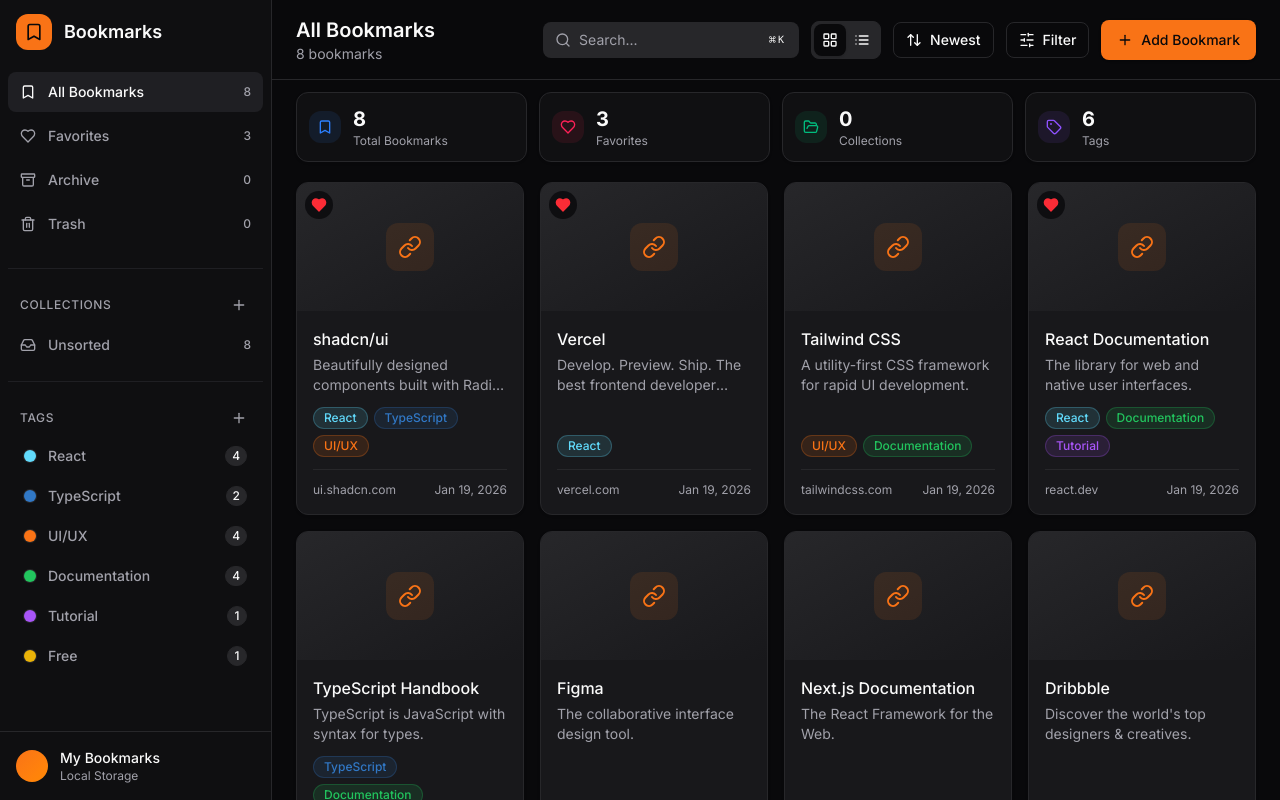
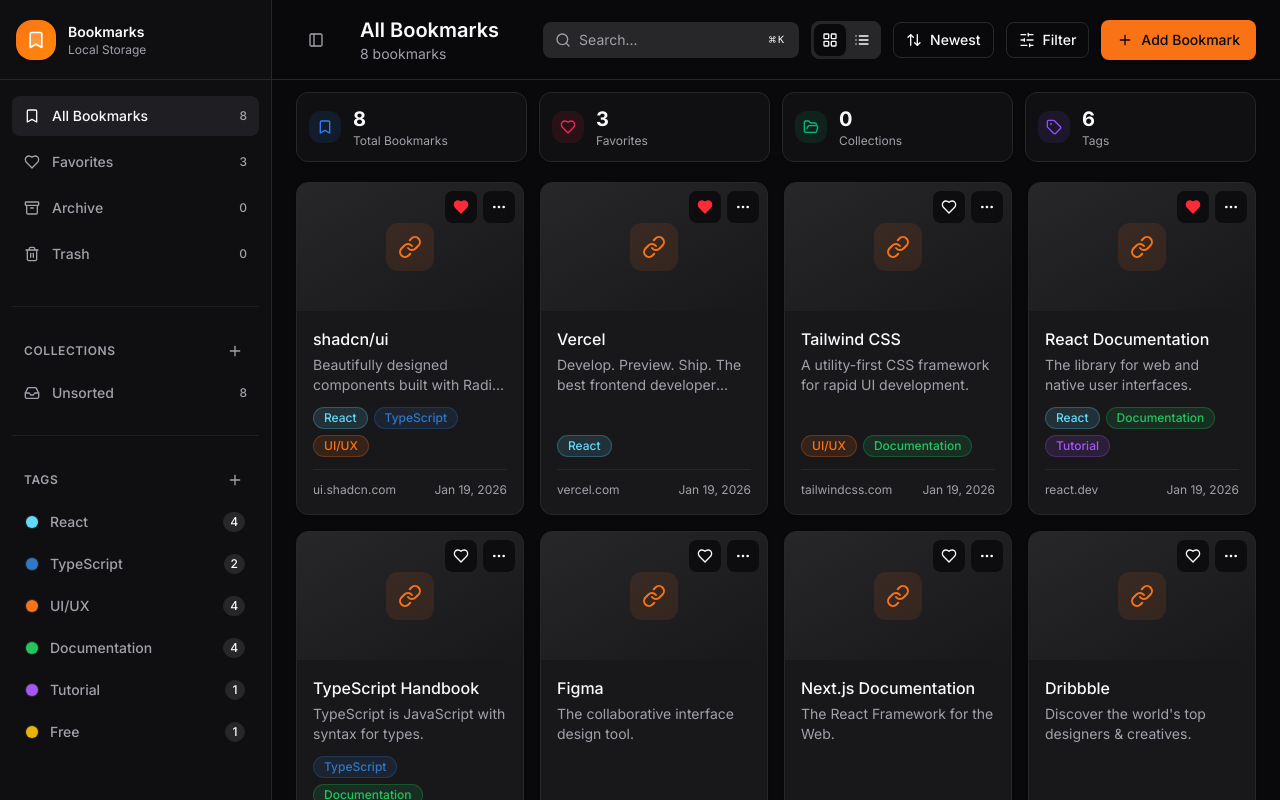
Before and after one commit to Akshad135/bookmarks, a React (Vite) app: page / in a window 1280 px wide. Built offline with nearby package versions, Linux system fonts and the light colour scheme.

Commit message:
added collapsible sidebar

```diff
--- a/src/App.tsx
+++ b/src/App.tsx
@@ -14,6 +14,7 @@
 function App() {
     const [isAddDialogOpen, setIsAddDialogOpen] = useState(false)
     const [editingBookmark, setEditingBookmark] = useState<Bookmark | null>(null)
+    const [isSidebarCollapsed, setIsSidebarCollapsed] = useState(false)
     const { viewMode } = useBookmarkStore()
 
     const handleAddBookmark = () => {
@@ -37,12 +38,16 @@
         <TooltipProvider delayDuration={300}>
             <div className="flex h-screen bg-background">
                 {/* Sidebar */}
-                <Sidebar />
+                <Sidebar isCollapsed={isSidebarCollapsed} />
 
                 {/* Main Content */}
                 <div className="flex flex-1 flex-col overflow-hidden">
                     {/* Header */}
-                    <Header onAddBookmark={handleAddBookmark} />
+                    <Header
+                        onAddBookmark={handleAddBookmark}
+                        isSidebarCollapsed={isSidebarCollapsed}
+                        onToggleSidebar={() => setIsSidebarCollapsed(!isSidebarCollapsed)}
+                    />
 
                     {/* Content */}
                     <ScrollArea className="flex-1">
--- a/src/components/bookmarks/BookmarkCard.tsx
+++ b/src/components/bookmarks/BookmarkCard.tsx
@@ -119,22 +119,8 @@
                     </div>
                 )}
 
-                {/* Favorite Badge - Always visible if favorited */}
-                {bookmark.isFavorite && (
-                    <div className="absolute left-2 top-2">
-                        <div className="flex h-7 w-7 items-center justify-center rounded-full bg-background/80 backdrop-blur-sm">
-                            <Heart className="h-4 w-4 fill-red-500 text-red-500" />
-                        </div>
-                    </div>
-                )}
-
                 {/* Overlay Actions */}
-                <div
-                    className={cn(
-                        'absolute right-2 top-2 flex gap-1.5 transition-all duration-200',
-                        isHovered ? 'opacity-100' : 'opacity-0'
-                    )}
-                >
+                <div className="absolute right-2 top-2 flex gap-1.5">
                     <Tooltip>
                         <TooltipTrigger asChild>
                             <Button
@@ -239,9 +225,10 @@
                     {bookmark.description || domain}
                 </p>
 
+                <div className="mt-auto">
                     {/* Tags */}
                     {bookmarkTags.length > 0 && (
-                    <div className="mt-auto flex flex-wrap gap-1.5">
+                        <div className="flex flex-wrap gap-1.5 mb-3">
                             {bookmarkTags.slice(0, 3).map((tag) => (
                                 <Badge
                                     key={tag.id}
@@ -265,13 +252,14 @@
                     )}
 
                     {/* Footer */}
-                <div className="mt-3 flex items-center justify-between pt-3 border-t border-border">
+                    <div className="flex items-center justify-between pt-3 border-t border-border">
                         <span className="text-xs text-muted-foreground">{domain}</span>
                         <span className="text-xs text-muted-foreground">
                             {formatDate(bookmark.createdAt)}
                         </span>
                     </div>
                 </div>
+            </div>
         </Card>
     )
 }
--- a/src/components/layout/Header.tsx
+++ b/src/components/layout/Header.tsx
@@ -23,16 +23,19 @@
     List,
     ArrowUpDown,
     SlidersHorizontal,
-    X,
+    Platform,
+    PanelLeft,
 } from 'lucide-react'
 import { cn } from '@/lib/utils'
 import type { SortOption } from '@/types'
 
 interface HeaderProps {
     onAddBookmark: () => void
+    isSidebarCollapsed: boolean
+    onToggleSidebar: () => void
 }
 
-export function Header({ onAddBookmark }: HeaderProps) {
+export function Header({ onAddBookmark, isSidebarCollapsed, onToggleSidebar }: HeaderProps) {
     const {
         viewMode,
         setViewMode,
@@ -120,9 +123,17 @@
     const hasActiveFilters = selectedTags.length > 0
 
     return (
-        <header className="flex h-20 items-center justify-between border-b border-border px-6">
+        <header className="flex h-20 items-center justify-between border-b border-border px-6 transition-all duration-300">
             {/* Title */}
             <div className="flex items-center gap-4">
+                <Button
+                    variant="ghost"
+                    size="icon"
+                    onClick={onToggleSidebar}
+                    className="mr-2 text-muted-foreground hover:text-foreground"
+                >
+                    <PanelLeft className={cn("h-5 w-5 transition-transform", isSidebarCollapsed && "rotate-180")} />
+                </Button>
                 <div>
                     <h1 className="text-xl font-semibold">{getTitle()}</h1>
                     <p className="text-sm text-muted-foreground">{getCount()} bookmarks</p>
--- a/src/components/layout/Sidebar.tsx
+++ b/src/components/layout/Sidebar.tsx
@@ -36,7 +36,11 @@
     '#ec4899', // pink
 ]
 
-export function Sidebar() {
+interface SidebarProps {
+    isCollapsed: boolean
+}
+
+export function Sidebar({ isCollapsed }: SidebarProps) {
     const {
         collections,
         tags,
@@ -117,34 +121,54 @@
 
     return (
         <>
-            <aside className="flex h-screen w-[17rem] flex-col border-r border-sidebar-border bg-sidebar">
-                {/* Logo */}
-                <div className="flex h-16 items-center gap-3 px-4">
-                    <div className="flex h-9 w-9 items-center justify-center rounded-lg bg-primary">
-                        <Bookmark className="h-5 w-5 text-primary-foreground" />
+            <aside
+                className={cn(
+                    "flex h-screen flex-col border-r border-sidebar-border bg-sidebar transition-all duration-300",
+                    isCollapsed ? "w-20" : "w-[17rem]"
+                )}
+            >
+                {/* Header (Merged) */}
+                <div className={cn(
+                    "flex h-20 items-center px-4 border-b border-sidebar-border/50",
+                    isCollapsed ? "justify-center" : "gap-3"
+                )}>
+                    <div className="flex h-10 w-10 shrink-0 items-center justify-center rounded-xl bg-gradient-to-br from-primary to-orange-400 shadow-sm">
+                        <Bookmark className="h-5 w-5 text-white fill-white/20" />
                     </div>
-                    <span className="text-lg font-semibold text-sidebar-foreground">
+                    {!isCollapsed && (
+                        <div className="flex flex-col min-w-0 animate-in fade-in slide-in-from-left-2 duration-300">
+                            <span className="text-sm font-semibold text-sidebar-foreground truncate">
                                 Bookmarks
                             </span>
+                            <span className="text-xs text-sidebar-muted truncate">
+                                Local Storage
+                            </span>
+                        </div>
+                    )}
                 </div>
 
-                <ScrollArea className="flex-1 px-2 py-2">
+                <ScrollArea className="flex-1 px-3 py-4">
                     {/* Main Navigation */}
-                    <div className="space-y-1 pb-4">
+                    <div className="space-y-1.5 pb-6">
                         {navItems.map((item) => (
                             <Button
                                 key={item.id}
                                 variant="ghost"
                                 onClick={() => setActiveSection(item.id)}
                                 className={cn(
-                                    'w-full justify-start gap-3 px-3 text-sidebar-muted hover:bg-sidebar-border hover:text-sidebar-foreground',
-                                    activeSection === item.id &&
-                                    'bg-sidebar-border text-sidebar-foreground'
+                                    'w-full h-10 text-sidebar-muted hover:bg-sidebar-border hover:text-sidebar-foreground transition-all',
+                                    activeSection === item.id && 'bg-sidebar-border text-sidebar-foreground',
+                                    isCollapsed ? "justify-center px-0" : "justify-start px-3 gap-3"
                                 )}
+                                title={isCollapsed ? item.label : undefined}
                             >
-                                <item.icon className="h-4 w-4" />
-                                <span className="flex-1 text-left text-sm">{item.label}</span>
+                                <item.icon className="h-5 w-5 shrink-0" />
+                                {!isCollapsed && (
+                                    <>
+                                        <span className="flex-1 text-left text-sm truncate">{item.label}</span>
                                         <span className="text-xs text-sidebar-muted">{item.count}</span>
+                                    </>
+                                )}
                             </Button>
                         ))}
                     </div>
@@ -152,21 +176,30 @@
                     <Separator className="my-2 bg-sidebar-border" />
 
                     {/* Collections */}
-                    <div className="py-2">
-                        <div className="flex items-center justify-between px-3 py-2">
-                            <span className="text-xs font-medium uppercase tracking-wider text-sidebar-muted">
+                    <div className="py-4">
+                        <div className={cn(
+                            "flex items-center mb-1 text-sidebar-muted",
+                            isCollapsed ? "justify-center" : "justify-between px-3 py-2"
+                        )}>
+                            {!isCollapsed && (
+                                <span className="text-xs font-semibold uppercase tracking-wider">
                                     Collections
                                 </span>
+                            )}
                             <Button
                                 variant="ghost"
                                 size="icon"
-                                className="h-6 w-6 text-sidebar-muted hover:text-sidebar-foreground"
+                                className={cn(
+                                    "text-sidebar-muted hover:text-sidebar-foreground",
+                                    isCollapsed ? "h-8 w-8" : "h-6 w-6"
+                                )}
                                 onClick={() => setIsAddCollectionOpen(true)}
+                                title="Add Collection"
                             >
-                                <Plus className="h-3.5 w-3.5" />
+                                <Plus className={cn("transition-all", isCollapsed ? "h-5 w-5" : "h-3.5 w-3.5")} />
                             </Button>
                         </div>
-                        <div className="space-y-1">
+                        <div className="space-y-1.5">
                             {collections
                                 .filter((c) => !c.isSystem)
                                 .map((collection) => (
@@ -175,34 +208,44 @@
                                         variant="ghost"
                                         onClick={() => setActiveSection(collection.id)}
                                         className={cn(
-                                            'w-full justify-start gap-3 px-3 text-sidebar-muted hover:bg-sidebar-border hover:text-sidebar-foreground',
-                                            activeSection === collection.id &&
-                                            'bg-sidebar-border text-sidebar-foreground'
+                                            'w-full h-9 text-sidebar-muted hover:bg-sidebar-border hover:text-sidebar-foreground transition-all',
+                                            activeSection === collection.id && 'bg-sidebar-border text-sidebar-foreground',
+                                            isCollapsed ? "justify-center px-0" : "justify-start px-3 gap-3"
                                         )}
+                                        title={isCollapsed ? collection.name : undefined}
                                     >
-                                        <FolderOpen className="h-4 w-4" />
+                                        <FolderOpen className="h-4 w-4 shrink-0 transition-transform group-hover:scale-110" />
+                                        {!isCollapsed && (
+                                            <>
                                                 <span className="flex-1 text-left text-sm truncate">
                                                     {collection.name}
                                                 </span>
                                                 <span className="text-xs text-sidebar-muted">
                                                     {getCollectionCount(collection.id)}
                                                 </span>
+                                            </>
+                                        )}
                                     </Button>
                                 ))}
                             <Button
                                 variant="ghost"
                                 onClick={() => setActiveSection('unsorted')}
                                 className={cn(
-                                    'w-full justify-start gap-3 px-3 text-sidebar-muted hover:bg-sidebar-border hover:text-sidebar-foreground',
-                                    activeSection === 'unsorted' &&
-                                    'bg-sidebar-border text-sidebar-foreground'
+                                    'w-full h-9 text-sidebar-muted hover:bg-sidebar-border hover:text-sidebar-foreground transition-all',
+                                    activeSection === 'unsorted' && 'bg-sidebar-border text-sidebar-foreground',
+                                    isCollapsed ? "justify-center px-0" : "justify-start px-3 gap-3"
                                 )}
+                                title={isCollapsed ? "Unsorted" : undefined}
                             >
-                                <Inbox className="h-4 w-4" />
+                                <Inbox className="h-4 w-4 shrink-0" />
+                                {!isCollapsed && (
+                                    <>
                                         <span className="flex-1 text-left text-sm">Unsorted</span>
                                         <span className="text-xs text-sidebar-muted">
                                             {getCollectionCount('unsorted')}
                                         </span>
+                                    </>
+                                )}
                             </Button>
                         </div>
                     </div>
@@ -210,35 +253,48 @@
                     <Separator className="my-2 bg-sidebar-border" />
 
                     {/* Tags */}
-                    <div className="py-2">
-                        <div className="flex items-center justify-between px-3 py-2">
-                            <span className="text-xs font-medium uppercase tracking-wider text-sidebar-muted">
+                    <div className="py-4">
+                        <div className={cn(
+                            "flex items-center mb-1 text-sidebar-muted",
+                            isCollapsed ? "justify-center" : "justify-between px-3 py-2"
+                        )}>
+                            {!isCollapsed && (
+                                <span className="text-xs font-semibold uppercase tracking-wider">
                                     Tags
                                 </span>
+                            )}
                             <Button
                                 variant="ghost"
                                 size="icon"
-                                className="h-6 w-6 text-sidebar-muted hover:text-sidebar-foreground"
+                                className={cn(
+                                    "text-sidebar-muted hover:text-sidebar-foreground",
+                                    isCollapsed ? "h-8 w-8" : "h-6 w-6"
+                                )}
                                 onClick={() => setIsAddTagOpen(true)}
+                                title="Add Tag"
                             >
-                                <Plus className="h-3.5 w-3.5" />
+                                <Plus className={cn("transition-all", isCollapsed ? "h-5 w-5" : "h-3.5 w-3.5")} />
                             </Button>
                         </div>
-                        <div className="space-y-1 px-1">
+                        <div className="space-y-1.5 px-0.5">
                             {tags.map((tag) => (
                                 <Button
                                     key={tag.id}
                                     variant="ghost"
                                     onClick={() => toggleTag(tag.id)}
                                     className={cn(
-                                        'w-full justify-start gap-3 px-3 h-9 text-sidebar-muted hover:bg-sidebar-border hover:text-sidebar-foreground',
-                                        selectedTags.includes(tag.id) && 'bg-sidebar-border text-sidebar-foreground'
+                                        'w-full h-9 text-sidebar-muted hover:bg-sidebar-border hover:text-sidebar-foreground transition-all',
+                                        selectedTags.includes(tag.id) && 'bg-sidebar-border text-sidebar-foreground',
+                                        isCollapsed ? "justify-center px-0" : "justify-start px-3 gap-3"
                                     )}
+                                    title={isCollapsed ? tag.name : undefined}
                                 >
                                     <div
-                                        className="h-3 w-3 rounded-full ring-1 ring-white/10"
+                                        className="h-3 w-3 shrink-0 rounded-full ring-1 ring-white/10"
                                         style={{ backgroundColor: tag.color }}
                                     />
+                                    {!isCollapsed && (
+                                        <>
                                             <span className="flex-1 text-left text-sm">{tag.name}</span>
                                             <Badge
                                                 variant="secondary"
@@ -246,24 +302,13 @@
                                             >
                                                 {getTagCount(tag.id)}
                                             </Badge>
+                                        </>
+                                    )}
                                 </Button>
                             ))}
                         </div>
                     </div>
                 </ScrollArea>
-
-                {/* Footer */}
-                <div className="border-t border-sidebar-border p-4">
-                    <div className="flex items-center gap-3">
-                        <div className="h-8 w-8 rounded-full bg-gradient-to-br from-primary to-orange-400" />
-                        <div className="flex-1 min-w-0">
-                            <p className="text-sm font-medium text-sidebar-foreground truncate">
-                                My Bookmarks
-                            </p>
-                            <p className="text-xs text-sidebar-muted">Local Storage</p>
-                        </div>
-                    </div>
-                </div>
             </aside>
 
             {/* Add Collection Dialog */}
```
Also changed, not shown: src/components/bookmarks/AddBookmarkDialog.tsx (+16 -7 lines). Lines whose indentation alone changed are shown as unchanged.
